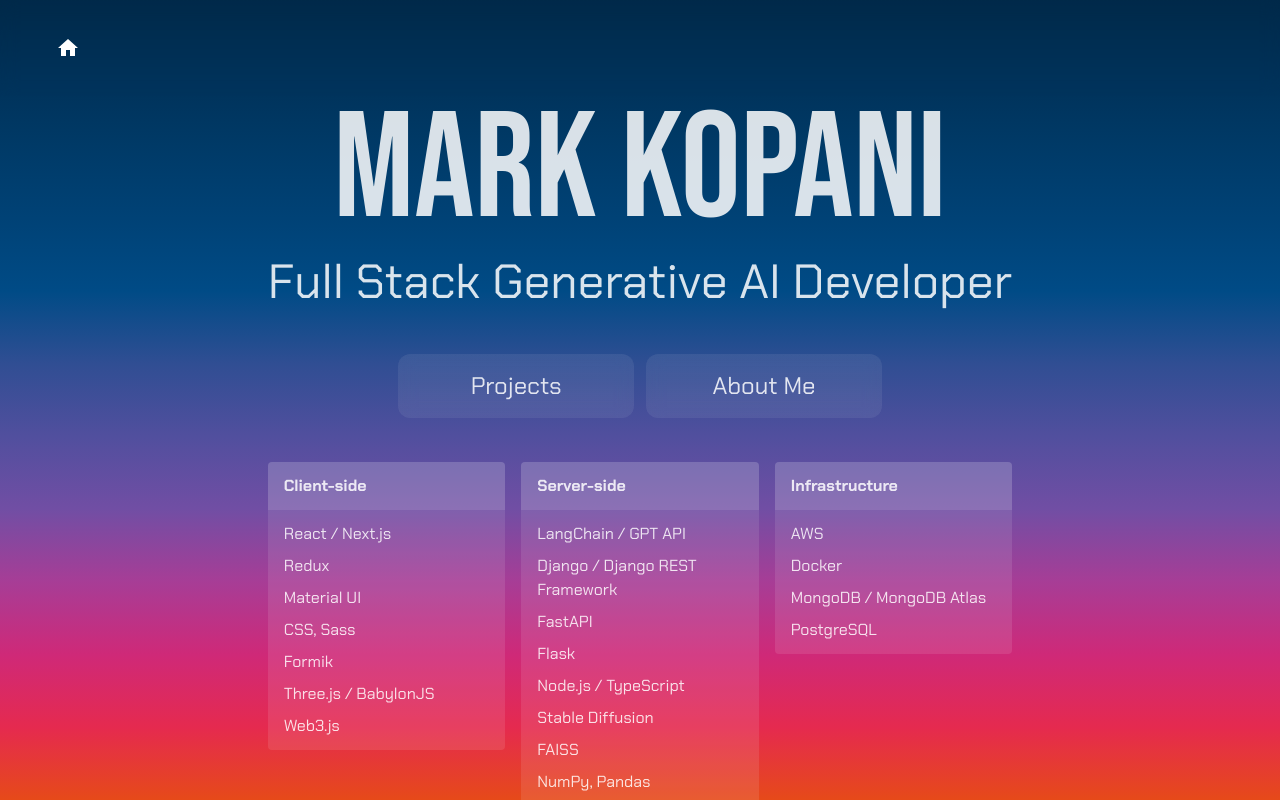
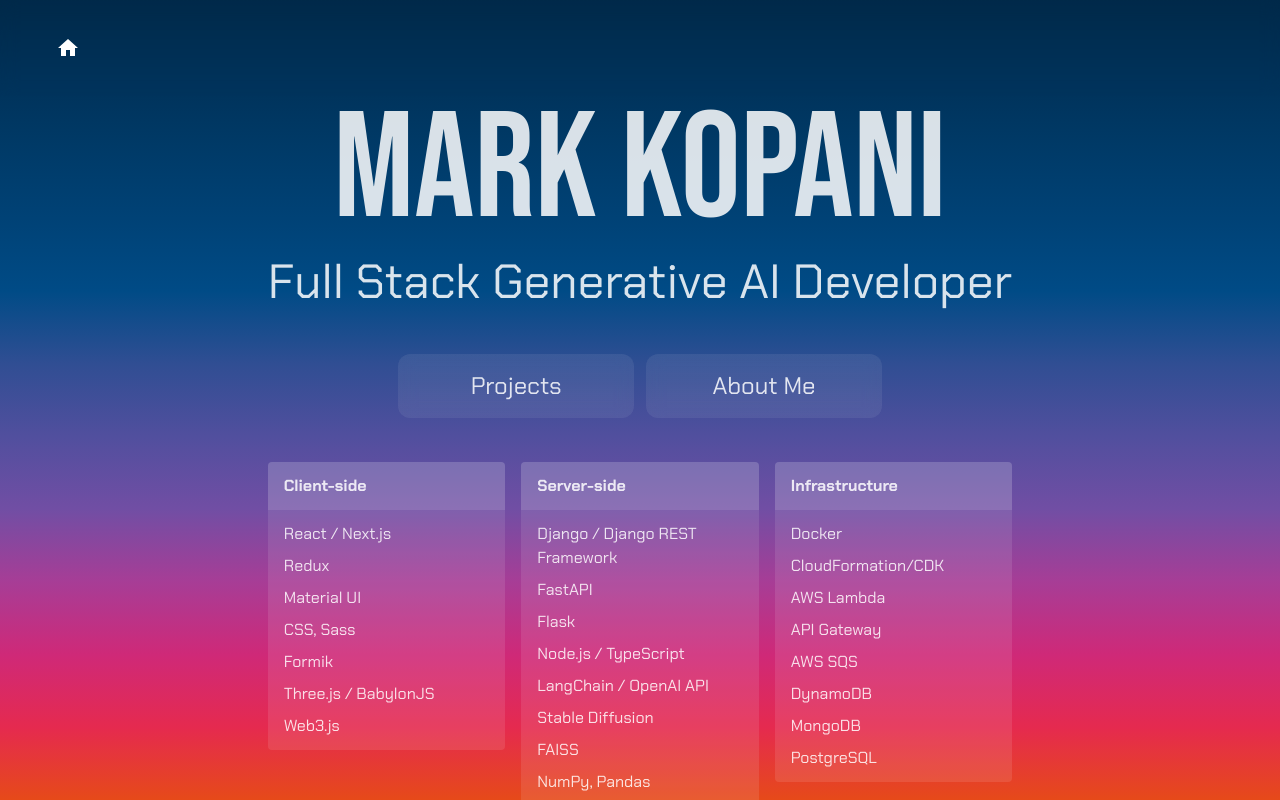
Before and after one commit to mkopani/mkopani.github.io, a Next.js app: page / in a window 1280 px wide. Built offline with nearby package versions, Linux system fonts and the light colour scheme.

Commit message:
Update tech stack and about

```diff
--- a/src/components/TechStackCards.tsx
+++ b/src/components/TechStackCards.tsx
@@ -27,11 +27,11 @@
   {
     title: 'Server-side',
     items: [
-      'LangChain / GPT API',
       'Django / Django REST Framework',
       'FastAPI',
       'Flask',
       'Node.js / TypeScript',
+      'LangChain / OpenAI API',
       'Stable Diffusion',
       'FAISS',
       'NumPy, Pandas',
@@ -40,7 +40,16 @@
   },
   {
     title: 'Infrastructure',
-    items: ['AWS', 'Docker', 'MongoDB / MongoDB Atlas', 'PostgreSQL'],
+    items: [
+      'Docker',
+      'CloudFormation/CDK',
+      'AWS Lambda',
+      'API Gateway',
+      'AWS SQS',
+      'DynamoDB',
+      'MongoDB',
+      'PostgreSQL',
+    ],
   },
 ];
 
```
Also changed, not shown: src/pages/about.tsx (+5 -4 lines).
